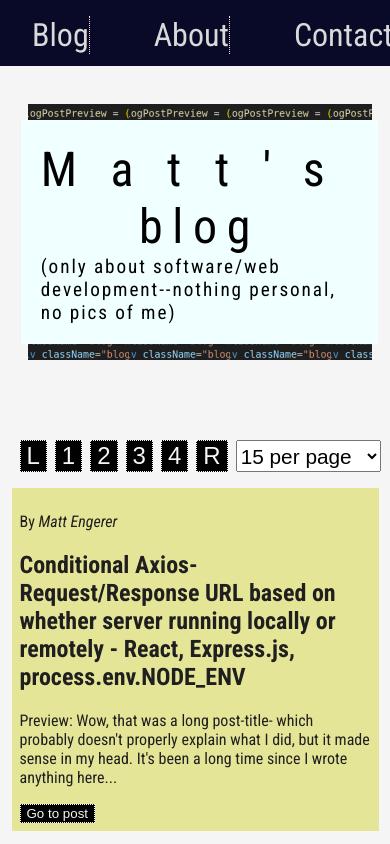
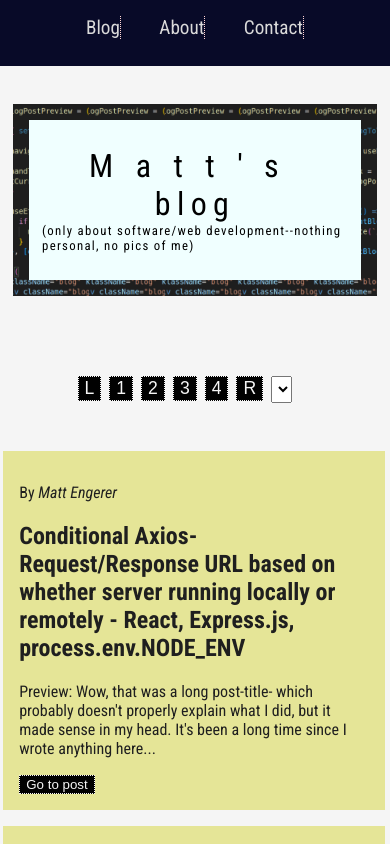
Before and after one commit to uchutanjyo/personal-blog, a React (Create React App) app: page / in a window 390 px wide. Shown: the top 844 px of the page. Built offline with nearby package versions, Linux system fonts and the light colour scheme.

Commit message:
more responsive work-3

```diff
--- a/src/Blog.js
+++ b/src/Blog.js
@@ -8,12 +8,16 @@ const Blog = () => {
 
   return (
   <>
+      <div className="wrapper">
+
     <div className="top-header-wrapper">
     <div className="top-header-1">Matt's
     <div className="top-header-2">blog</div>
     <div className="top-header-3">(only about software/web development--nothing personal, no pics of me)</div></div>
     </div>
         <BlogList />
+        </div>
+
         </>
   );
 
--- a/src/components/BlogList.js
+++ b/src/components/BlogList.js
@@ -12,7 +12,7 @@ const BlogList = ({
   const {pageNumbers, lastPage, currentPaginationData, pageSize, updateRowsPerPage, currentPage, onPageChange, onNext, onPrev} = usePagination({ totalCount})
 
   return (
-    <div>
+    <>
       <Pagination
         currentPage={currentPage}
         totalCount={blogs.posts.length}
@@ -39,7 +39,7 @@ return (
 )}
         )}
       </ul>
-    </div>
+      </>
   );
 }
 
--- a/src/styles/App.css
+++ b/src/styles/App.css
@@ -268,7 +268,7 @@ button:hover {
     -webkit-box-direction: normal;
         -ms-flex-direction: column;
             flex-direction: column;
-    width: 3em;
+    width: 1em;
     height: 2.5em;
     background-color: #040a23;
     margin-top: 0em;
@@ -278,34 +278,61 @@ button:hover {
   .Nav a {
     text-decoration: none;
     color: #dadada;
-    font-size: 2em;
+    font-size: 1.2em;
     margin: 1em;
     border-right: 1px dotted #ffd5d5;
   }
+  .wrapper {
+    max-width: 100vw;
+    display: -webkit-box;
+    display: -ms-flexbox;
+    display: flex;
+    -webkit-box-align: center;
+        -ms-flex-align: center;
+            align-items: center;
+    -webkit-box-pack: center;
+        -ms-flex-pack: center;
+            justify-content: center;
+    -webkit-box-orient: vertical;
+    -webkit-box-direction: normal;
+        -ms-flex-direction: column;
+            flex-direction: column;
+    margin-right: -1em;
+  }
   .top-header-wrapper {
+    width: 85%;
     margin-top: 6em;
-    margin-left: 3em;
-    height: 14em;
+    margin-left: -1em;
+    height: 10em;
   }
   .top-header-1 {
-    font-size: 3em;
+    font-size: 2em;
     height: 95%;
   }
   .top-header-3 {
     font-size: .4em;
   }
+  .pagination-wrapper {
+    width: 50%;
+    margin-left: -6em;
+  }
+  .pagination-wrapper button {
+    font-size: 1.1em;
+  }
+  .pagination-selection {
+    width: 1em;
+    margin-right: -1em;
+  }
   .blog {
     margin: 0em;
     list-style-type: none;
-    width: 90vw;
-    margin-right: 2em;
-    margin-left: -.5em;
-    padding: .5em;
+    width: 100%;
     margin-top: 1em;
+    margin-left: -2.8em;
   }
   .blog-post {
-    font-size: 1.5em;
-    max-width: 80%;
+    font-size: 1em;
+    max-width: 85vw;
   }
   .section {
     display: -webkit-box;
--- a/src/styles/App.scss
+++ b/src/styles/App.scss
@@ -193,7 +193,7 @@ letter-spacing: .1em;
 
   .nav-item {
       @include flexCenter(column);
-      width: 3em;
+      width: 1em;
       height: 2.5em;
       background-color: #040a23;
       margin-top: 0em;
@@ -204,19 +204,26 @@ letter-spacing: .1em;
   .Nav a {
       text-decoration: none;
       color: rgb(218, 218, 218);
-      font-size: 2em;
+      font-size: 1.2em;
       margin: 1em;
       border-right: 1px dotted rgb(255, 213, 213);
   }
 
+  .wrapper {
+    max-width: 100vw;
+    @include flexCenter(column);
+    margin-right: -1em
+  }
+
   .top-header-wrapper {
+    width: 85%;
     margin-top: 6em;
-    margin-left: 3em;
-    height: 14em
+    margin-left: -1em;
+    height: 10em
   }
 
   .top-header-1 {
-    font-size: 3em;
+    font-size: 2em;
     height: 95%
   }
 
@@ -227,20 +234,32 @@ letter-spacing: .1em;
   .blogpost-container {
   }
 
+  .pagination-wrapper {
+  width: 50%;
+  margin-left: -6em;
+  button {
+    font-size:1.1em;
+
+  }
+  }
+  .pagination-selection {
+width: 1em;
+margin-right: -1em;
+
+  }
+
   .blog {
     margin: 0em;
     list-style-type: none;
-    width: 90vw;
-    margin-right: 2em;
-    margin-left: -.5em;
-    padding: .5em;
+    width: 100%;
     margin-top: 1em;
+    margin-left: -2.8em
 
   }
 
   .blog-post {
-    font-size: 1.5em;
-    max-width: 80%;
+    font-size: 1em;
+    max-width: 85vw;
 
   }
 
```
Also changed, not shown: 1 other file (tests, documents, lock files or other folders).
